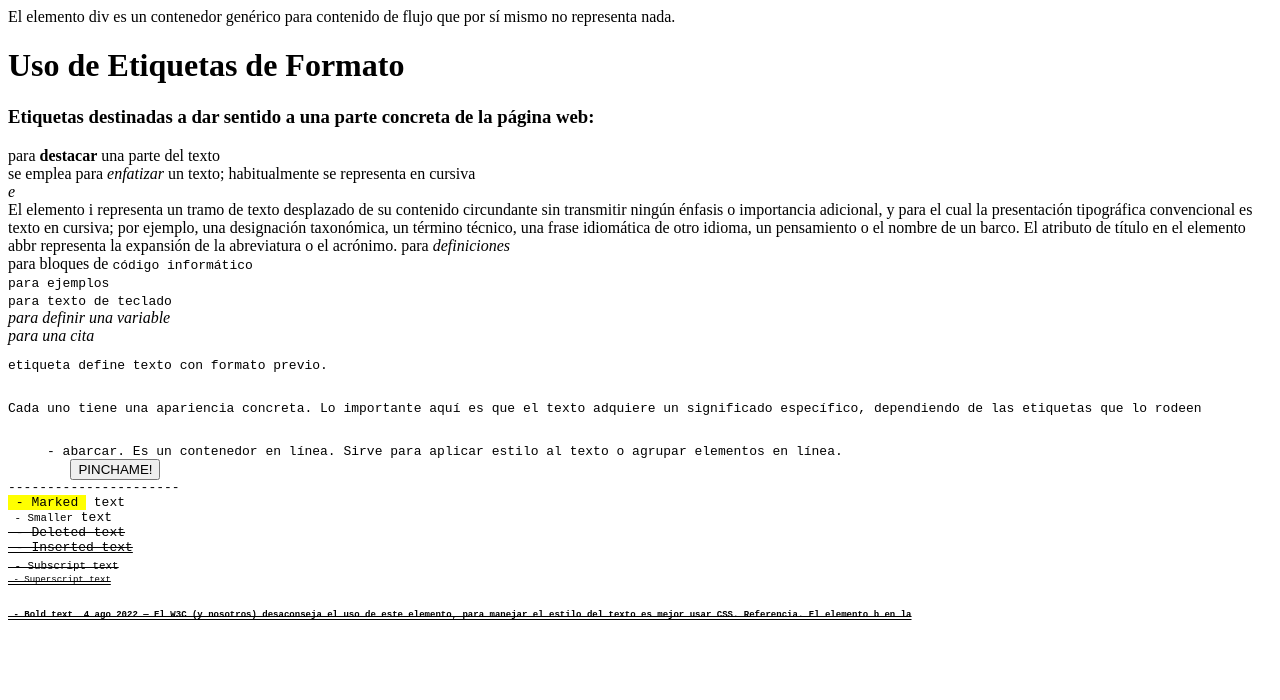
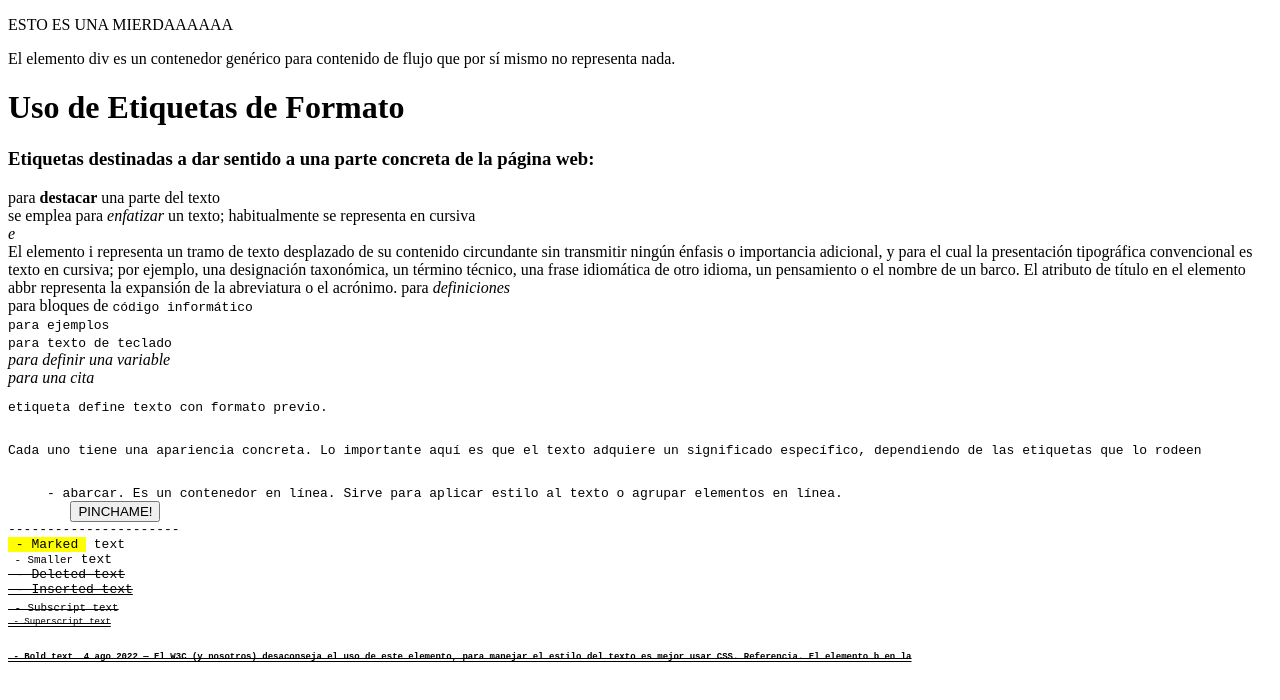
Before and after one commit to marsol84/marsol84.github.io, a plain HTML site: page index.html in a window 1280 px wide. Drawn offline with Linux system fonts and the light colour scheme.

Commit message:
PRIMERCAMBIO

```diff
--- a/index.html
+++ b/index.html
@@ -7,6 +7,7 @@
         <title>Etiquetas de Formato</title>
     </head>
     <body>
+        <p>ESTO ES UNA MIERDAAAAAA</p>
         <div>
 El elemento div es un contenedor genérico para contenido de flujo que por sí mismo no representa nada.
 
```
